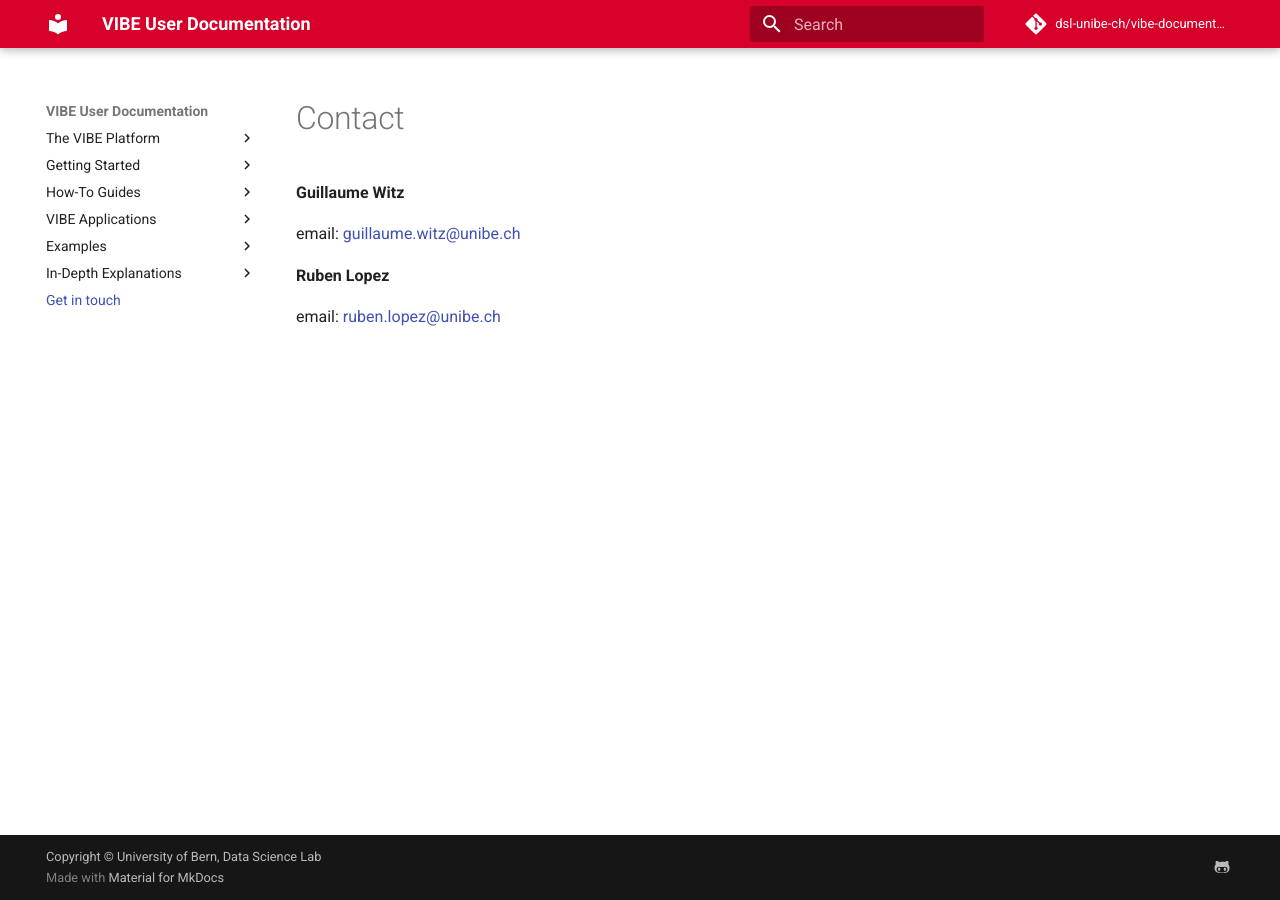
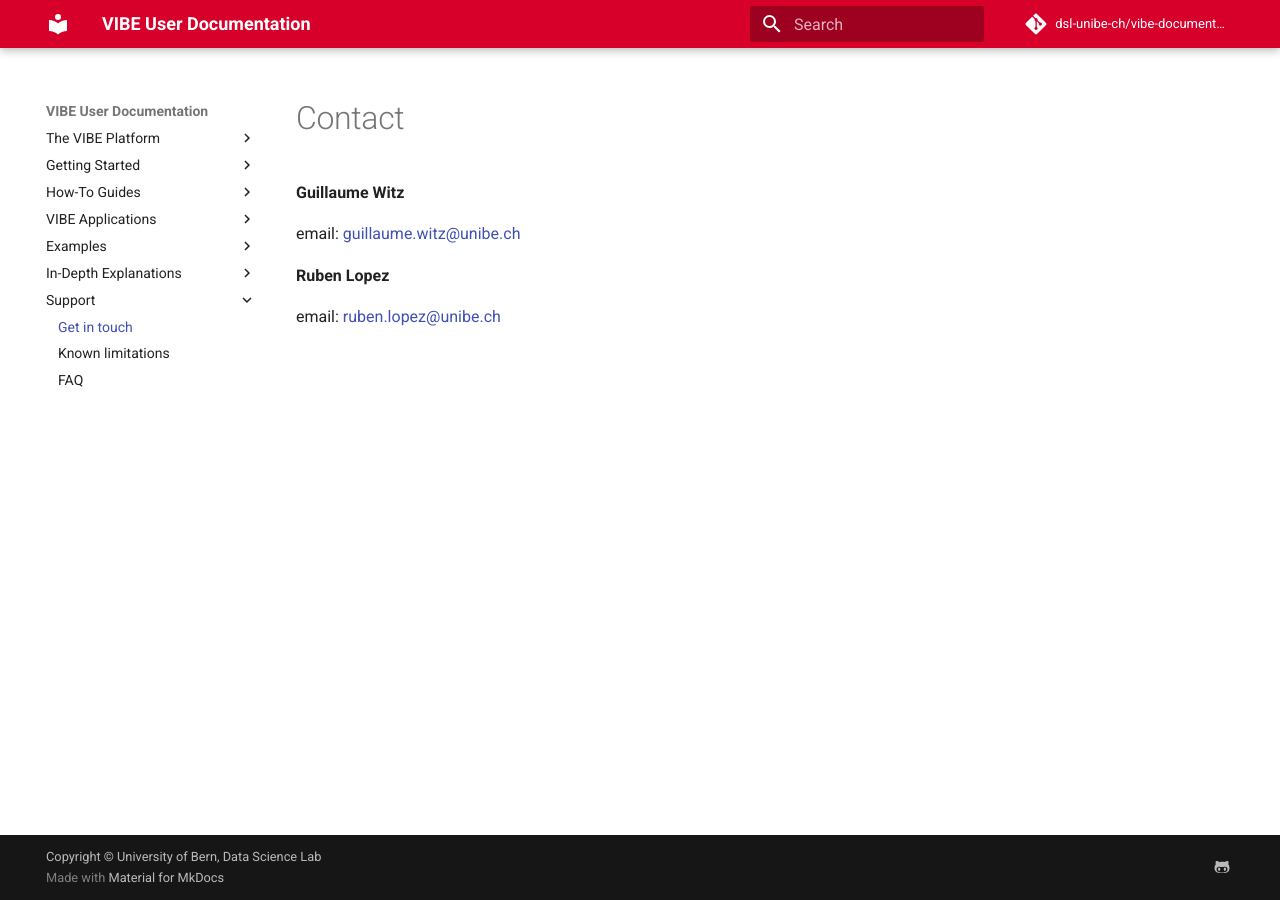
Before and after one commit to dsl-unibe-ch/vibe-documentation, an MkDocs documentation site: the page built from docs/support/contact.md, in a window 1280 px wide. Built offline with MkDocs 1.6.1 and Material for MkDocs 9.7.7, drawn with Linux system fonts in a browser that asks for light colours; comment, search, counter and statistics services are not loaded.

Commit message:
reorganize/update contact submenu and add FAQ and known issues pages

```diff
--- a/mkdocs.yml
+++ b/mkdocs.yml
@@ -26,7 +26,10 @@ nav:
   - In-Depth Explanations:
     - VIBE system configuration: in-depth-explanations/vibe_configuration_form.md
     - Launching Applications from the Terminal: in-depth-explanations/launching-applications-from-the-terminal.md
-  - Get in touch: contact.md
+  - Support:
+    - Get in touch: support/contact.md
+    - Known limitations: support/known_limitations.md
+    - FAQ: support/faq.md
 
 # Configuration
 theme:
```
Also changed, not shown: docs/how-to-guides/data-management.md (+1 -1 lines), docs/support/faq.md (added, +3 -0 lines), docs/support/known_limitations.md (added, +1 -0 lines), docs/support/contact.md (renamed from docs/contact.md).
